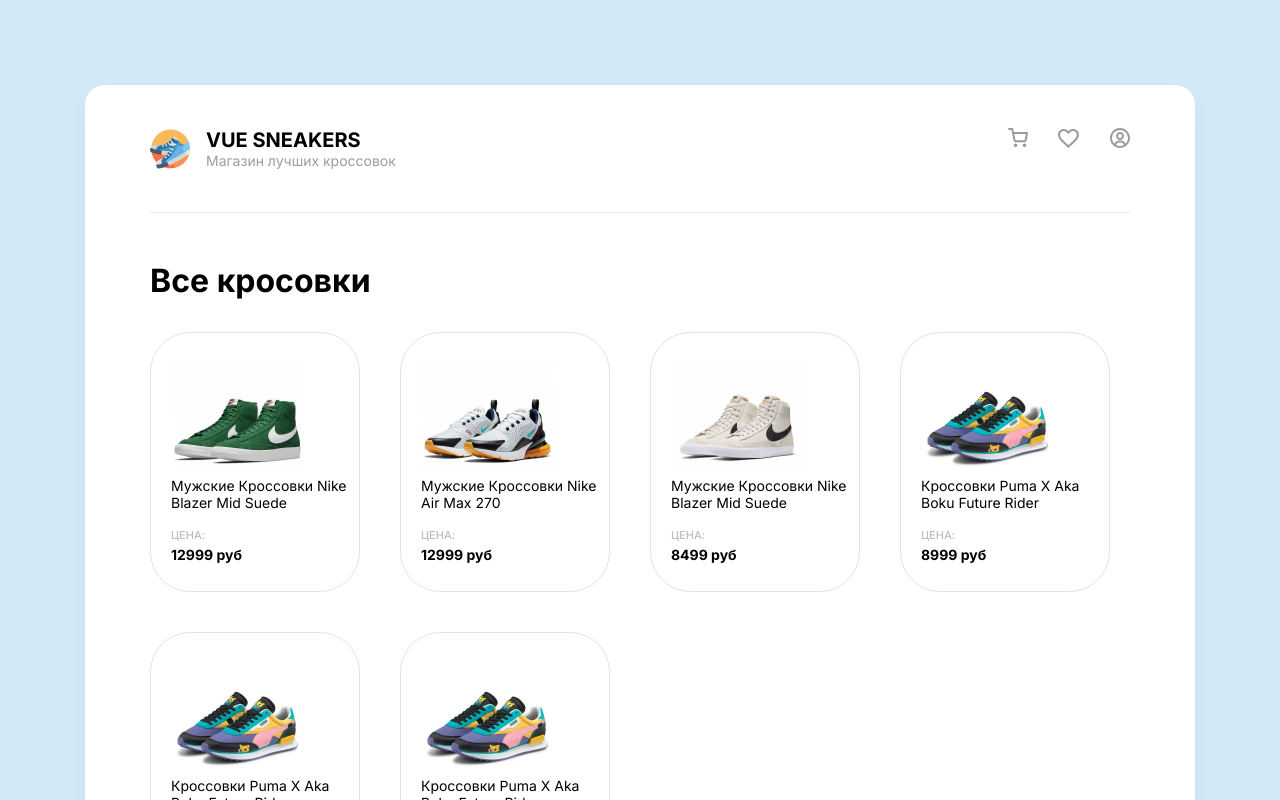
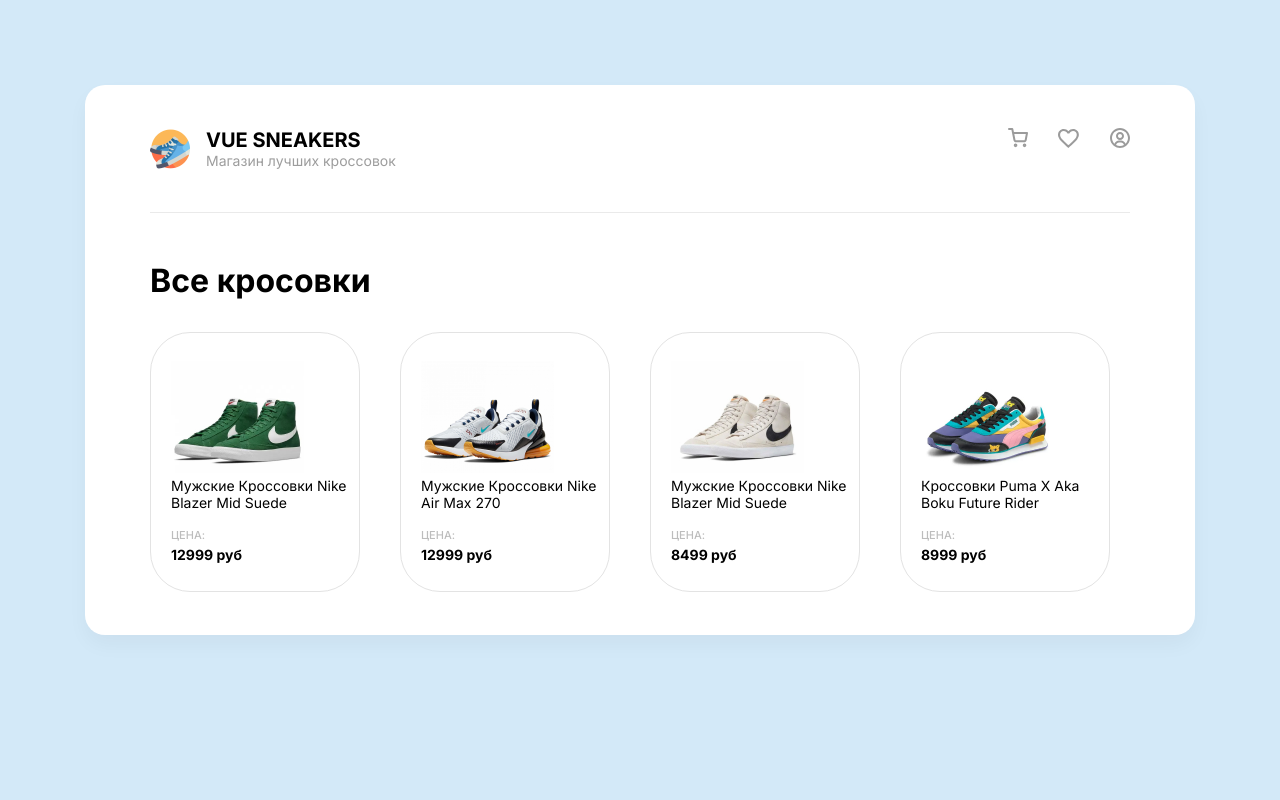
Before and after one commit to Scat55/vue_sneakers, a Vue app: page / in a window 1280 px wide. Shown: the top 800 px of the page. Built offline with nearby package versions, Linux system fonts and the light colour scheme.

Commit message:
add: added other components

```diff
--- a/src/components/appStore.vue
+++ b/src/components/appStore.vue
@@ -13,7 +13,9 @@
 </template>
 
 <script>
+import appStoreItem from '../components/appStoreItem.vue';
 export default {
+  name: 'appStore',
   data() {
     return {
       tickers: [
@@ -34,18 +36,6 @@ export default {
           name: 'Мужские Кроссовки Nike Blazer Mid Suede',
           price: 8499,
           id: 3
-        },
-        {
-          image: '4.jpg',
-          name: 'Кроссовки Puma X Aka Boku Future Rider',
-          price: 8999,
-          id: 4
-        },
-        {
-          image: '4.jpg',
-          name: 'Кроссовки Puma X Aka Boku Future Rider',
-          price: 8999,
-          id: 4
         },
         {
           image: '4.jpg',
--- /dev/null
+++ b/src/components/appStoreItem.vue
@@ -0,0 +1,19 @@
+<template>
+  <div>
+
+  </div>
+</template>
+
+<script>
+export default {
+  name: 'appStoreItem',
+  data() {
+    return {
+
+    }
+  },
+
+}
+</script>
+
+<style lang="scss" scoped></style>
```
Also changed, not shown: src/components/appCert.vue (added).
